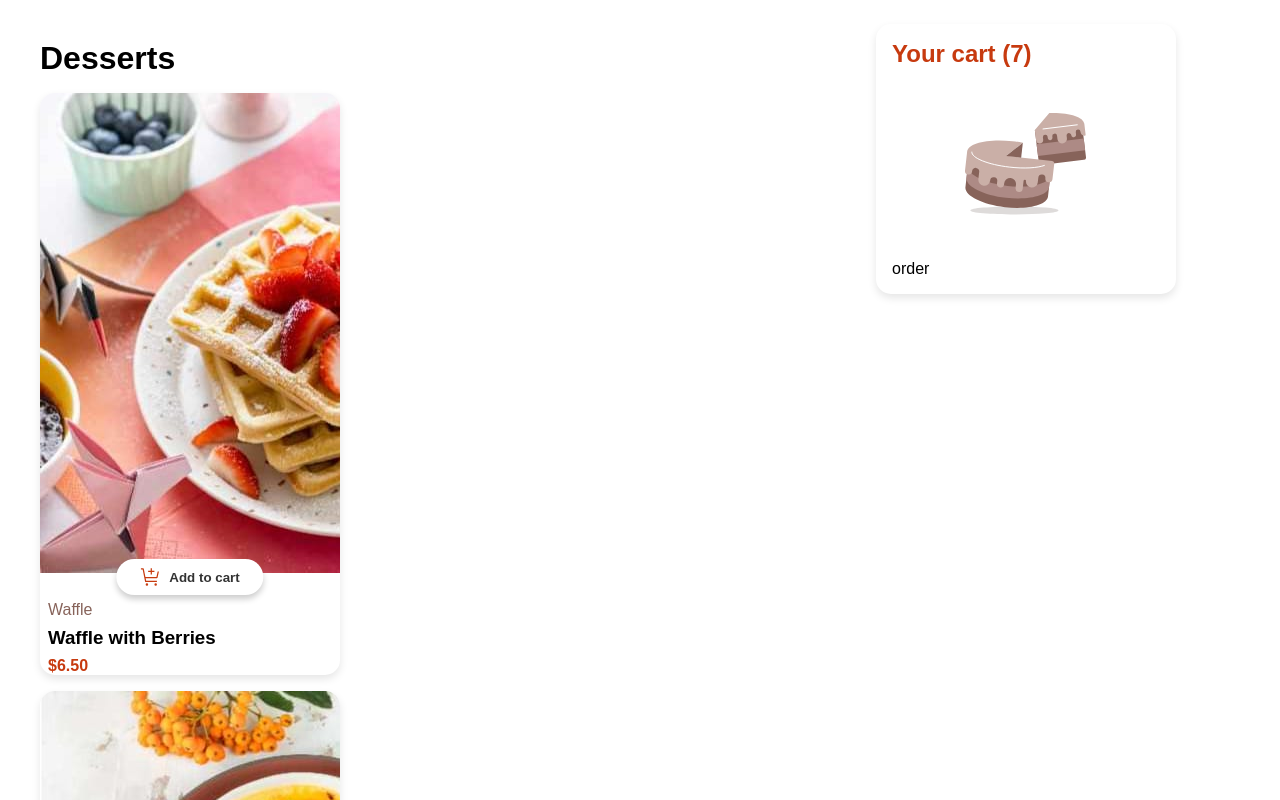
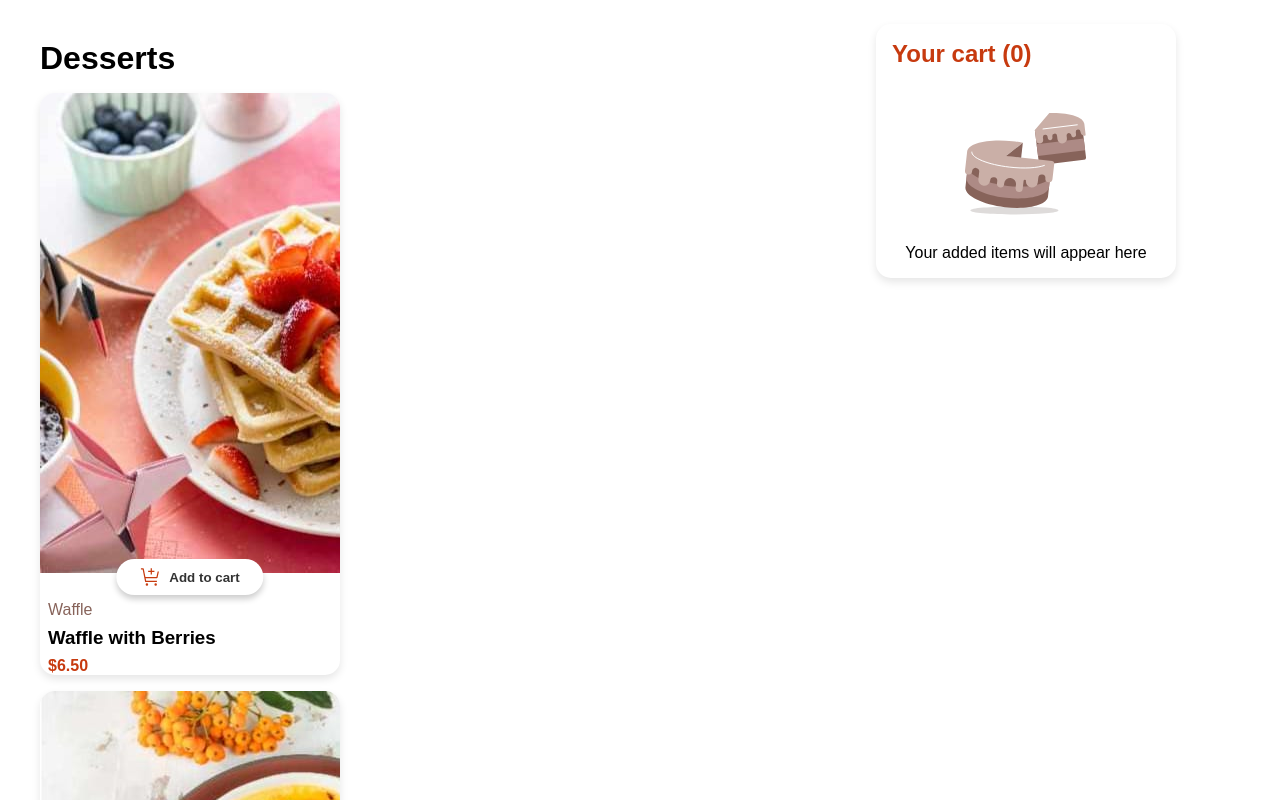
Before and after one commit to Lafi-olfa/react-product-cart-list, a React (Create React App) app: page / in a window 1280 px wide. Shown: the top 800 px of the page. Built offline with nearby package versions, Linux system fonts and the light colour scheme.

Commit message:
WIP: fix cart state issues and implement quantity controls

```diff
--- a/src/App.js
+++ b/src/App.js
@@ -4,34 +4,56 @@ import Cart from './components/cart';
 import { useEffect, useState } from 'react';
 
 function App() {
-  const [cart, setCart]= useState([])
-
+  const [cart, setCart] = useState(() => {
+    const savedCart = localStorage.getItem('orderCart');
+    return savedCart ? JSON.parse(savedCart) : [];
+  });
   useEffect(() => {
   localStorage.setItem('orderCart', JSON.stringify(cart));
 }, [cart]);
 
 
+  const generateProductId = (name) => {
+    return name.toLowerCase().replace(/\s+/g, '-').replace(/[^\w-]/g, '');
+  };
+
   function addToCart(product) {
     setCart(prevCart => {
-    const existingProduct = prevCart.find(item => item.id === product.id);
+      const id = generateProductId(product.name); // Génère l'ID ici
+      const existingProduct = prevCart.find(item => item.id === id);
+
       if (existingProduct) {
         return prevCart.map(item =>
-        item.id === product.id
+          item.id === id
             ? { ...item, quantity: item.quantity + 1 }
             : item
         );
       } else {
-      return [...prevCart, { ...product, quantity: 1 }];
+        return [...prevCart, { ...product, id, quantity: 1 }]; // Ajoute l'ID
       }
     });
   }
+const removeFromCart = (productId) => {
+    setCart(prevCart => {
+      const existingItem = prevCart.find(item => item.id === productId);
 
+      if (existingItem.quantity > 1) {
+        return prevCart.map(item =>
+          item.id === productId
+            ? { ...item, quantity: item.quantity - 1 }
+            : item
+        );
+      }
+
+      return prevCart.filter(item => item.id !== productId);
+    });
+  };
 
 
   return (
     <div id="container">
-   <ProductList addToCart={addToCart}/>
-   <Cart/>
+   <ProductList addToCart={addToCart} cart={cart} removeFromCart={removeFromCart}/>
+      <Cart cart={cart} addToCart={addToCart} />
     </div>
   );
 }
--- a/src/components/cart.jsx
+++ b/src/components/cart.jsx
@@ -1,17 +1,54 @@
-// src/components/Cart.js
 import React from 'react';
 
-export default function Cart() {
+export default function Cart({cart}) {
+  const totalItems = cart.reduce((sum, item) => sum + item.quantity, 0);
+  const totalPrice = cart.reduce((sum, item) => sum + (item.price * item.quantity), 0);
 
   return (
-    <div id="cart-container">
-       <h2>Your cart (7)</h2>
-      <img src="/assets/images/illustration-empty-cart.svg" alt="Empty cart" className="empty-cart-img"></img>
-      <div id="cart-items">
+    <>
+      {cart.length === 0 ? (
+        <div id="cart-container">
+          <h2>Your cart (0)</h2>
+          <img
+            src="/assets/images/illustration-empty-cart.svg"
+            alt="Empty cart"
+            className="empty-cart-img"
+          />
+          <div id="cart-items">
+            Your added items will appear here
+          </div>
         </div>
-        <div className="order-container">
-          order
+      ) : (
+        <div id="cart-container">
+          <h2>Your cart ({totalItems})</h2>
+          <div id="cart-items">
+            {cart.map(item => (
+              <div key={item.id} className="order-container">
+                <div className="order">
+                  <div className="order-details">
+                    <p>{item.name}</p> {/* Correction: item.name au lieu de cart.name */}
+                    <div className="quantity-details">
+                      <span className="quantity">{item.quantity}x</span>
+                      <span className="unit-price">@ ${item.price.toFixed(2)}</span>
+                      <span className="total-price">${(item.quantity * item.price).toFixed(2)}</span>
+                    </div>
+                  </div>
+                  <div className="remove-order">
+                    <img
+                      src="/assets/images/icon-remove-item.svg"
+                      alt="remove-item"
+                    />
+                  </div>
+                </div>
+                <hr />
+              </div>
+            ))}
+          </div>
+          <div className="cart-total">
+            Total: ${totalPrice.toFixed(2)}
+          </div>
         </div>
-    </div>
+      )}
+    </>
   );
 }
--- a/src/components/productCard.jsx
+++ b/src/components/productCard.jsx
@@ -1,22 +1,66 @@
-// src/components/ProductCard.js
 import React from 'react';
 
-export default function ProductCard({data,addToCart}) {
- if(!data){
-  <p>loading .....</p>
- }
+export default function ProductCard({ data, addToCart, cart, removeFromCart }) {
+  if (!data) return <p>Loading...</p>;
+
+  const generateProductId = (name) => {
+    return name.toLowerCase().replace(/\s+/g, '-').replace(/[^\w-]/g, '');
+  };
+
+  const productId = generateProductId(data.name);
+  const productInCart = cart.find(item => item.id === productId);
+
   const handleAddToCart = () => {
-    const id = data.name.toLowerCase().replace(/\s+/g, '-');
-    addToCart({ ...data, id });
+    addToCart(data);
   };
+
+  const handleIncrease = () => {
+    addToCart(data);
+  };
+
+  const handleDecrease = () => {
+    removeFromCart(productId);
+  };
+
   return (
-  data &&   <div className="card">
+    <div className="card">
       <div className="card-header">
         <img src={data.image.desktop} alt={data.name} />
-         <button className="card-button" onClick={handleAddToCart}>
+
+        {productInCart ? (
+          <div className="quantity-controls">
+            <button
+              className="remove-product"
+              onClick={(e) => {
+                e.stopPropagation();
+                handleDecrease();
+              }}
+            >
+              -
+            </button>
+            <p className="products-quantity">{productInCart.quantity}</p>
+            <button
+              className="add-product"
+              onClick={(e) => {
+                e.stopPropagation();
+                handleIncrease();
+              }}
+            >
+              +
+            </button>
+          </div>
+        ) : (
+          <button
+            className="card-button"
+            onClick={(e) => {
+              e.stopPropagation();
+              handleAddToCart();
+            }}
+          >
             <img src="/assets/images/icon-add-to-cart.svg" alt="Add to cart"/>
             Add to cart
           </button>
+        )}
       </div>
       <div className="card-body">
         <span className="category">{data.category}</span>
--- a/src/components/productList.jsx
+++ b/src/components/productList.jsx
@@ -3,7 +3,7 @@
 import { useEffect, useState } from "react";
 import ProductCard from "./productCard";
 
-export default function ProductList({addToCart}) {
+export default function ProductList({addToCart, cart, removeFromCart}) {
  const [products, setProducts]= useState([]);
  useEffect(() => {
     const fetchData = async () => {
@@ -33,7 +33,7 @@ export default function ProductList({addToCart}) {
       <h1>Desserts</h1>
     {
       products.map((product, index)=>
-      <ProductCard key={index} addToCart={addToCart} data={product}/>
+      <ProductCard key={index} removeFromCart={removeFromCart} cart={cart} addToCart={addToCart} data={product}/>
     )
     }
     </div>
```
Lines whose indentation alone changed are shown as unchanged.
